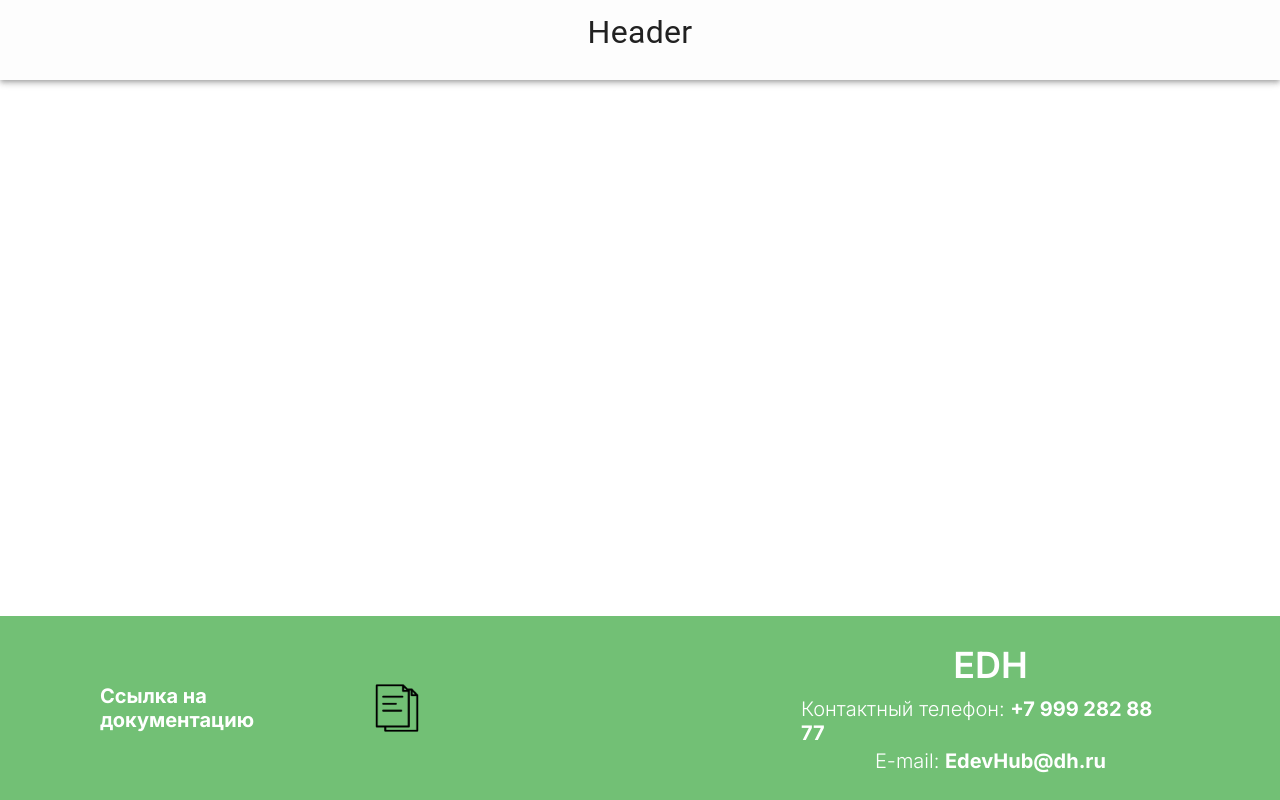
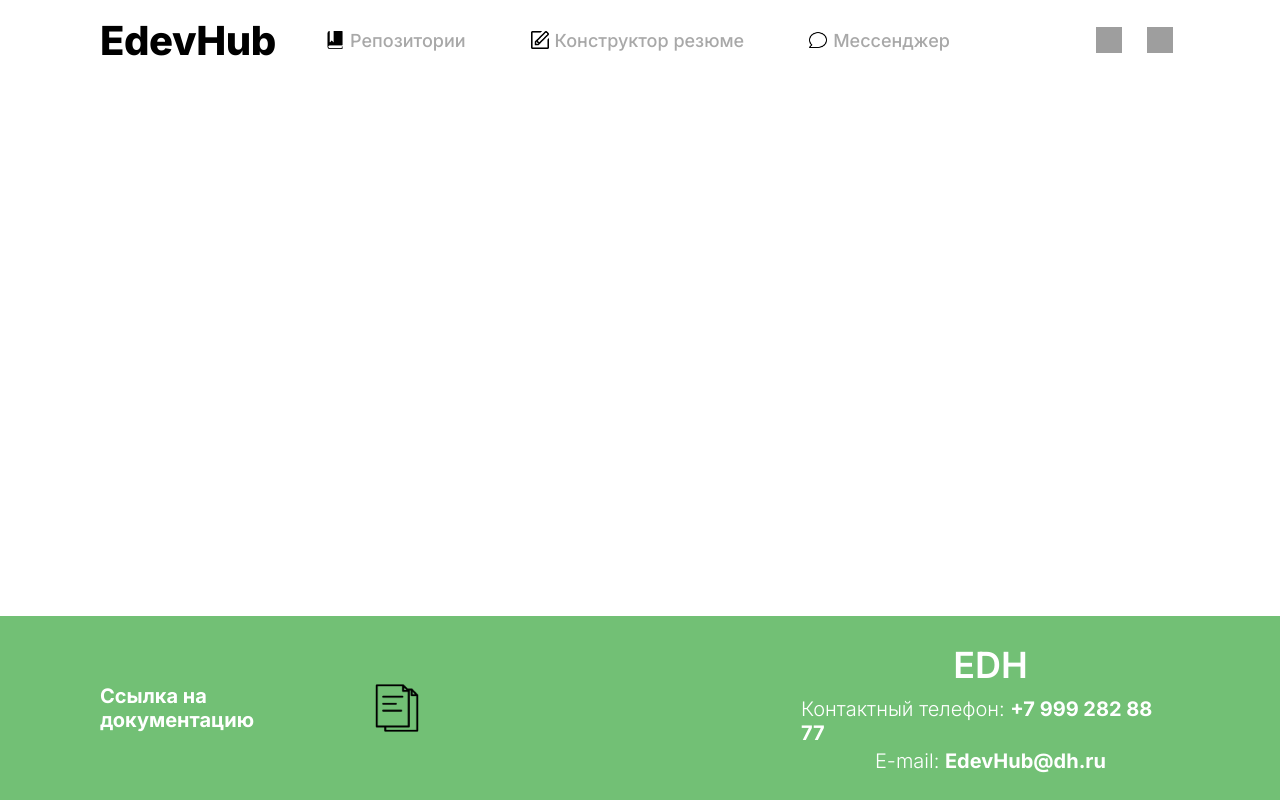
Before and after one commit to Yarnyan/EHubDev, a React (Vite) app: page / in a window 1280 px wide. Built offline with nearby package versions, Linux system fonts and the light colour scheme; no server answers; grey boxes are pictures that could not be loaded.

Commit message:
Add files via upload

```diff
--- a/src/modules/header/Header.module.scss
+++ b/src/modules/header/Header.module.scss
@@ -0,0 +1,105 @@
+.header {
+    width: 100%;
+    height: 80px;
+    padding: 6px 100px;
+
+    .container {
+        display: flex;
+        align-items: center;
+        justify-content: space-between;
+        width: 100%;
+        height: 100%;
+    }
+
+    .subtitle h1 {
+        font-size: 40px;
+        font-weight: 800;
+        color: #000;
+        letter-spacing: -0.01em;
+    }
+
+    .navigate {
+        display: flex;
+        align-items: center;
+        justify-content: space-between;
+    }
+
+    .navigate img {
+        width: 18px;
+        height: 18px;
+    }
+
+    .navigate a {
+        margin-left: 6px;
+        font-size: 18px;
+        font-weight: 500;
+        color: #A8A8A8;
+        transition: .5s color;
+    }
+
+    .navigateItem {
+        position: relative;
+    }
+
+    .navigateItem:hover {
+        a {
+            color: #1E331F;
+        }
+    }
+
+    .navigateItem:hover:after {
+        width: 100%
+    }
+
+    .navigateItem::after {
+        content: '';
+        width: 0;
+        height: 2px;
+        background-color: #72C075;
+        position: absolute;
+        bottom: -10px;
+        border-radius: 2px;
+        left: 0;
+        transition: width 0.3s ease;
+    }
+
+    .navigate.active a {
+        color: #1E331F
+    }
+
+    .navigateItem {
+        display: flex;
+        align-items: center;
+    }
+
+    .navigateItem:not(:first-child) {
+        margin-left: 65px;
+    }
+
+    .tools {
+        display: flex;
+        align-items: center;
+        justify-content: end;
+        width: 180px;
+    }
+
+    .tools img {
+        width: 26px;
+        height: 26px;
+    }
+
+    .tools a {
+        margin-right: 18px;
+        display: inline-block;
+        transition: transform 1s ease;
+        height: 40px;
+        display: flex;
+        justify-content: center;
+        align-items: center;
+        transform: rotate(0deg);
+    }
+
+    .tools a:hover {
+        transform: rotate(90deg);
+    }
+}
--- a/src/modules/header/Header.tsx
+++ b/src/modules/header/Header.tsx
@@ -1,26 +1,34 @@
-import { AppBar, Toolbar, Typography } from '@mui/material'
-
-
+import styles from './Header.module.scss'
+import { Link } from 'react-router-dom'
+import UserAvatar from '../../components/ui/UserAvatar'
 export const Header = () => {
   return (
-    <AppBar
-      component='header'
-      sx={{
-        height: '80px',
-        position: 'relative'
-      }}
-    >
-      <Toolbar>
-        <Typography
-          component='span'
-          fontSize={32}
-          sx={{
-            margin: 'auto',
-          }}
-        >
-          Header
-        </Typography>
-      </Toolbar>
-    </AppBar>
+    <header className={styles.header}>
+      <div className={styles.container}>
+        <div className={styles.subtitle}>
+          <h1>EdevHub</h1>
+        </div>
+        <div className={styles.navigate}>
+          <div className={styles.navigateItem}>
+            <img src="/icons/repo.png" alt="" />
+            <Link to={'/'}>Репозитории</Link>
+          </div>
+          <div className={styles.navigateItem}>
+            <img src="/icons/edit.png" alt="" />
+            <Link to={'/'}>Конструктор резюме</Link>
+          </div>
+          <div className={styles.navigateItem}>
+            <img src="/icons/message.png" alt="" />
+            <Link to={'/'}>Мессенджер</Link>
+          </div>
+        </div>
+        <div className={styles.tools}>
+          <Link to={'/'} className={styles.toolLink}>
+            <img src="/icons/setting.png" alt="" className={styles.toolIcon} />
+          </Link>
+          <UserAvatar />
+        </div>
+      </div>
+    </header>
   )
 }
```
